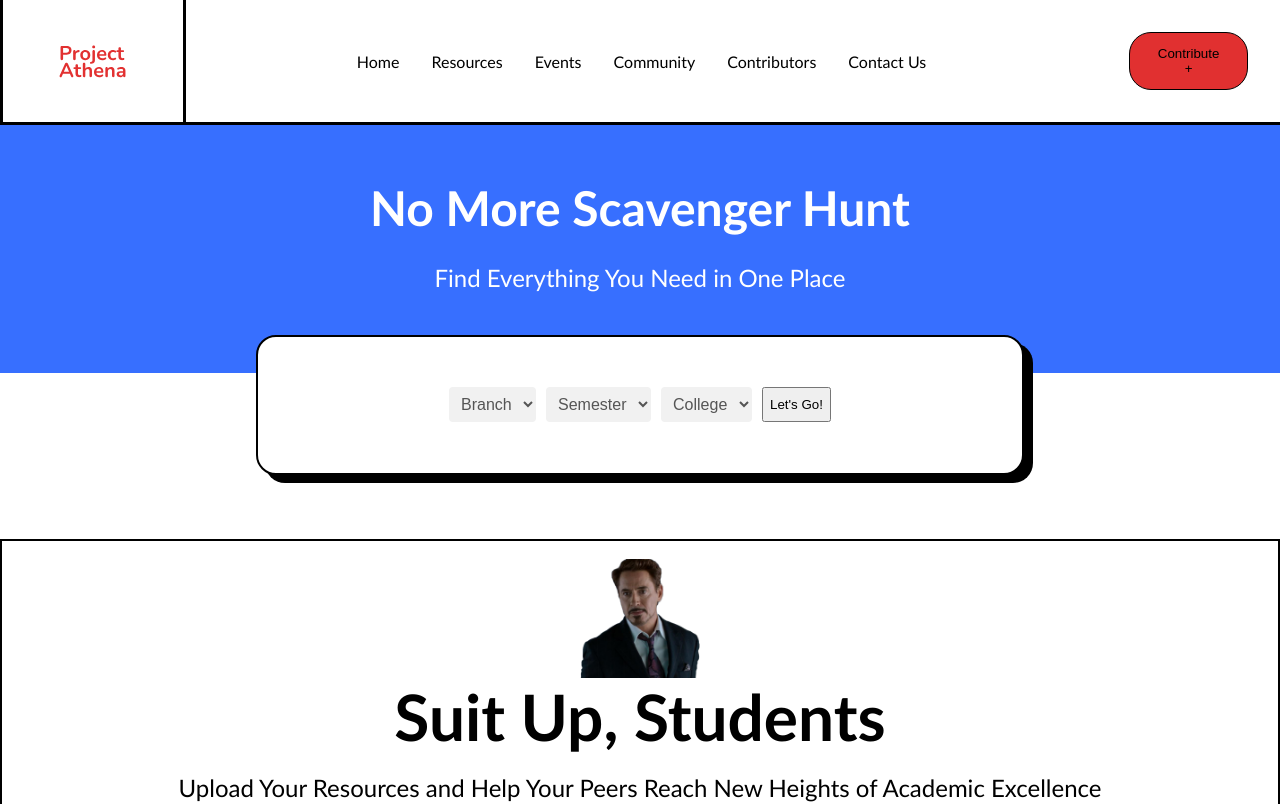
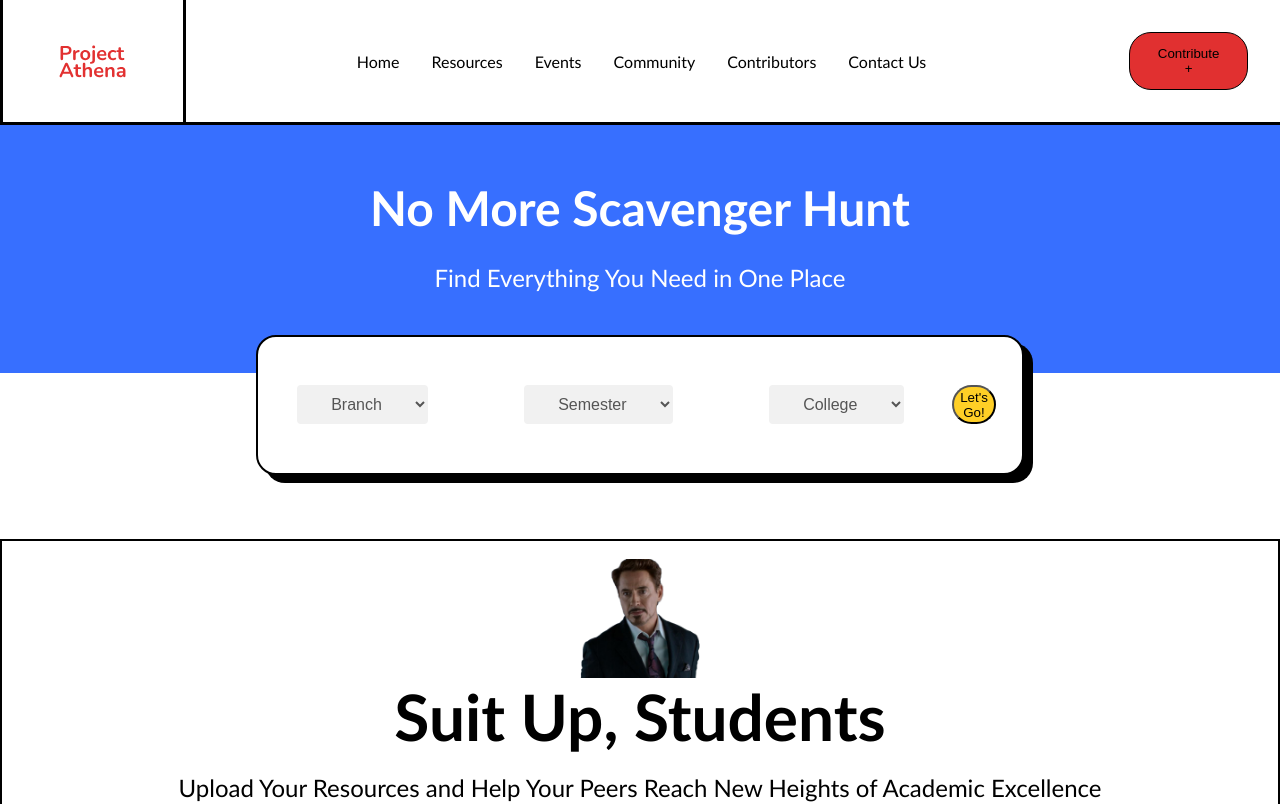
Before and after one commit to phukon/project-athena-react, a React (Create React App) app in the folder project-athena-react/: page /resources in a window 1280 px wide. Shown: the top 804 px of the page. Built offline with nearby package versions, Linux system fonts and the light colour scheme; no server answers.

Commit message:
fixed styles on the resource page

```diff
--- a/project-athena-react/src/Events.css
+++ b/project-athena-react/src/Events.css
@@ -86,15 +86,17 @@
 
 .dropdown-container {
     display: flex;
-    justify-content: space-between;
 }
 
-.dropdown {
-    margin-right: 10px;
+.dropdown-container #typeValue {
+    margin-right: 35px;
+    background-color: #ffcf26;
+    border-radius: 22px;
 }
 
 select {
-    padding: 8px;
+    padding: 10px 30px;
+    margin: 0rem 3rem;
     border-radius: 4px;
     border: none;
     background-color: #f1f1f1;
--- a/project-athena-react/src/components/ResourcePage.js
+++ b/project-athena-react/src/components/ResourcePage.js
@@ -49,6 +49,7 @@ export default function EventsPage() {
                 <option value="8">TU</option>
               </select>
           </div>
+
           <button class="form-button" type="button" id="typeValue">
             Let's Go! <i class="fas fa-rocket"></i>
           </button>
```
